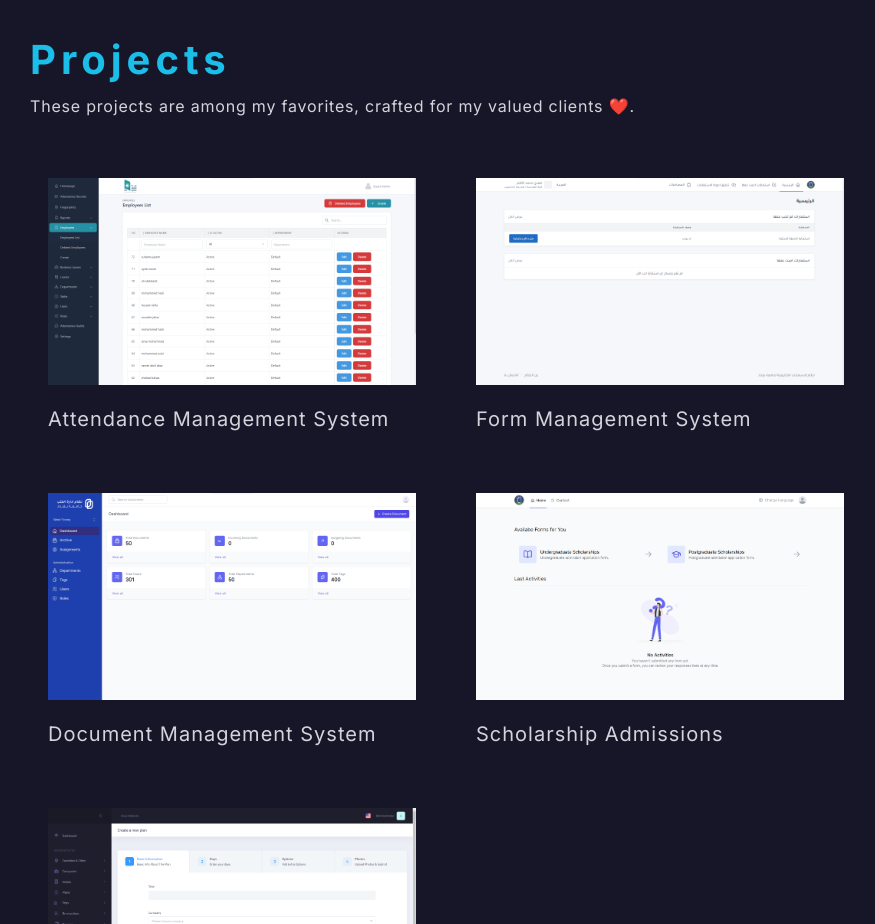
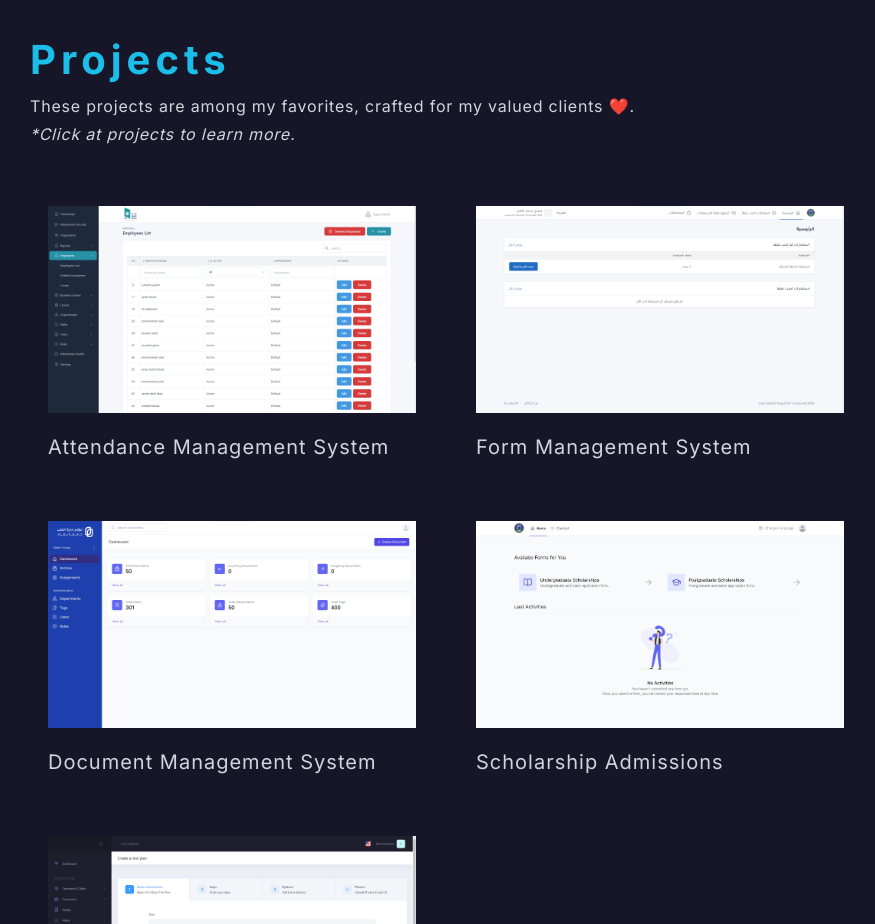
Before and after one commit to MrFostoq/portfolio, a website: page index.html in a window 1280 px wide. Shown: the part 1460-2384 px from the top of the page, without its empty margins (194-1069 px from the left). Drawn offline with nearby package versions, Linux system fonts and the light colour scheme.

Commit message:
Update index page

```diff
--- a/index.html
+++ b/index.html
@@ -226,6 +226,8 @@
               These projects are among my favorites, crafted for my valued
               clients ❤️.
             </p>
+
+            <span class="italic"> *Click at projects to learn more. </span>
           </div>
 
           <div class="grid gap-6 grid-cols-1 md:grid-cols-2">
```
Also changed, not shown: dist/assets/main.css.
